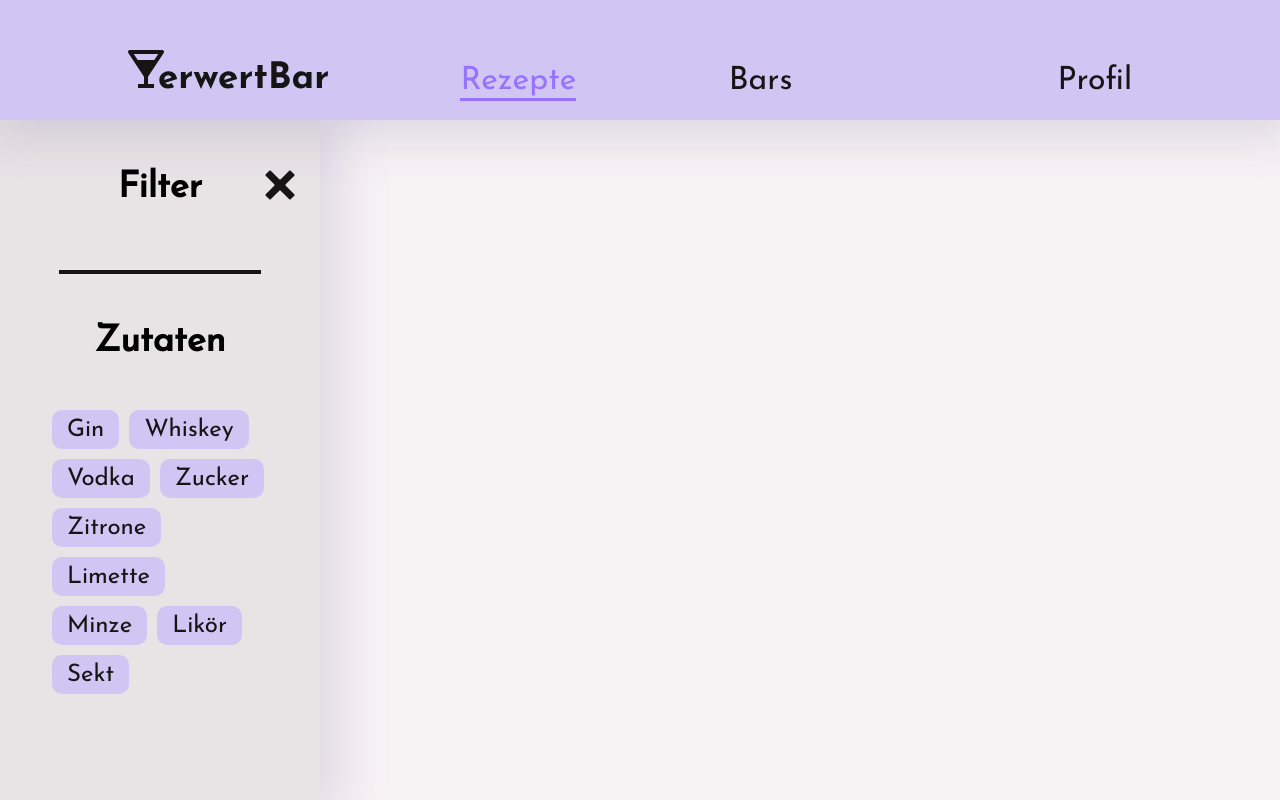
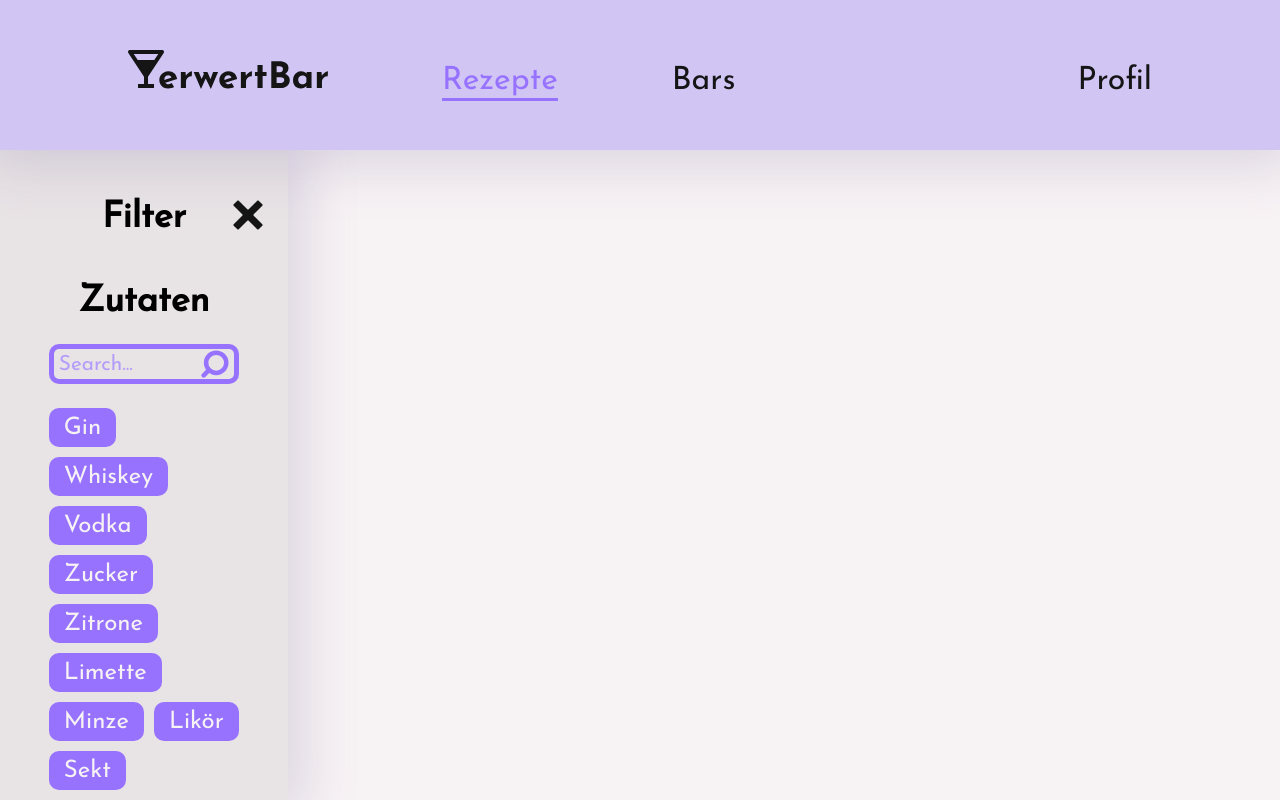
Before and after one commit to MME-Aufgaben-im-Sommer-2022/mme-ss22-team-11, a website: page app/index.html in a window 1280 px wide. Drawn offline with Linux system fonts and the light colour scheme.

Commit message:
Implemented Ingredient Search Bar

```diff
--- a/app/index.html
+++ b/app/index.html
@@ -30,6 +30,10 @@
         <div class="divider"></div>
         <div class="ingredients-section">
             <h1>Zutaten</h1>
+            <div class="ingredient-input-container">
+                <input class="ingredient-input" type="text" placeholder="Search...">
+                <img class="ingredient-search" src="./resources/css/img/VectorSearch.svg">
+            </div>
             <div class="ingredients-container">
                 <!--Ingredients for testing display-->
                 <div class="ingredient">
@@ -61,6 +65,7 @@
                 </div>
             </div>
         </div>
+        <div class="divider"></div>
     </section>
 
    <script type="module" src="./src/index.js"></script>
--- a/app/resources/css/style.css
+++ b/app/resources/css/style.css
@@ -33,7 +33,7 @@ header {
     align-items: baseline;
     padding: 50px 10%;
     background: var(--secondary);
-    height: 15vh;
+    height: 150px;
     position: relative;
     z-index: 1;
     box-shadow: 0px 0px 50px 13px rgba(132,120,169,0.25);
@@ -58,7 +58,6 @@ nav {
 }
 
 .nav-links li {
-    padding: 0 20px;
     background: none;
     flex-grow: 1;
     text-align: end;
@@ -68,7 +67,6 @@ nav {
     background: none;
     text-decoration: none;
     padding-bottom: 0.25rem;
-    display: inline-block;
     position: relative;
     transition: all 150ms ease-in-out;
 }
@@ -100,7 +98,8 @@ nav {
 }
 
 #profile-link {
-    flex-grow: 2;
+    flex-grow: 3;
+    float: right;
 }
 
 /*
@@ -110,8 +109,8 @@ nav {
 #filter {
     position: relative;
     background-color: var(--primary-darker);
-    width: 25vw;
-    height: 85vh;
+    width: 22.5vw;
+    height: calc(100vh - 150px);
     z-index: 0;
     box-shadow: 0px 0px 50px 13px rgba(132,120,169,0.25);
 
@@ -123,7 +122,7 @@ nav {
     display: flex;
     flex-direction: column;
     justify-content: flex-start;
-    gap: 50px;
+    gap: 3vh;
     padding: 50px 25px;
 
 
@@ -134,9 +133,6 @@ nav {
     height: 50px;
     width: 100%;
     background: none;
-    /*display: flex;
-    justify-content: center;
-    align-items: baseline;*/
 }
 
 .filter-header h1 {
@@ -174,13 +170,61 @@ nav {
 .ingredients-section {
     display: flex;
     flex-direction: column;
-    gap: 50px;
+    gap: inherit;
     background: none;
 }
 
 .ingredients-section h1 {
     margin: auto;
     background: none;
+}
+
+.ingredient-input-container {
+    background: none;
+    align-self: center;
+    width: 80%;
+    height: 40px;
+    border: 5px solid var(--accent);
+
+    padding: 7.5px 15px;
+    border-radius: 10px;
+
+    display: flex;
+    flex-direction: row;
+    justify-content: space-between;
+    align-items: center;
+}
+
+.ingredients-section .ingredient-input {
+    cursor: pointer;
+    font-family: 'Josefin';
+    color: var(--black);
+    font-size: 1.3rem;
+    margin-left: -10px;
+    width: 90%;
+    height: 150%;
+    background: none;
+    border: none;
+    caret-color: var(--black);
+}
+
+.ingredients-section .ingredient-input:hover {
+    cursor: text;
+}
+
+.ingredients-section .ingredient-input:focus {
+    outline: none;
+}
+
+.ingredients-section .ingredient-input::placeholder {
+    color: var(--accent-lighter);
+}
+
+.ingredients-section .ingredient-search {
+    background: none;
+    height: 28px;
+    width: auto;
+    margin-right: -10px;
 }
 
 .ingredients-container {
@@ -199,8 +243,10 @@ nav {
 }
 
 .ingredient {
-    background: var(--secondary);
-    color: var(--black);
+    /*background: var(--secondary);
+    color: var(--black);*/
+    background: var(--accent);
+    color: var(--primary);
     width: fit-content;
     padding: 7.5px 15px;
     border-radius: 10px;
--- a/app/src/index.js
+++ b/app/src/index.js
@@ -1,5 +1,5 @@
 const NAV_LINKS = document.getElementsByClassName("nav-link")
-const INGREDIENTS = document.getElementsByClassName("ingredient")
+//const INGREDIENTS = document.getElementsByClassName("ingredient")
 const FILTER_CANCEL = document.getElementById("cancel-filter")
 const FILTER_SECTION = document.getElementById("filter")
 
@@ -14,7 +14,7 @@ for (let item of NAV_LINKS) {
     })
 }
 
-for (let item of INGREDIENTS) {
+/*for (let item of INGREDIENTS) {
     item.addEventListener("click", (event) => {
         if (item.classList.contains("active")) {
             item.classList.remove("active")
@@ -22,7 +22,7 @@ for (let item of INGREDIENTS) {
             item.classList.add("active")
         }
     })
-}
+}*/
 
 FILTER_CANCEL.addEventListener("click", (event) => {
     FILTER_SECTION.style.display = "none";
```
Also changed, not shown: app/resources/css/img/VectorSearch.svg (added).
